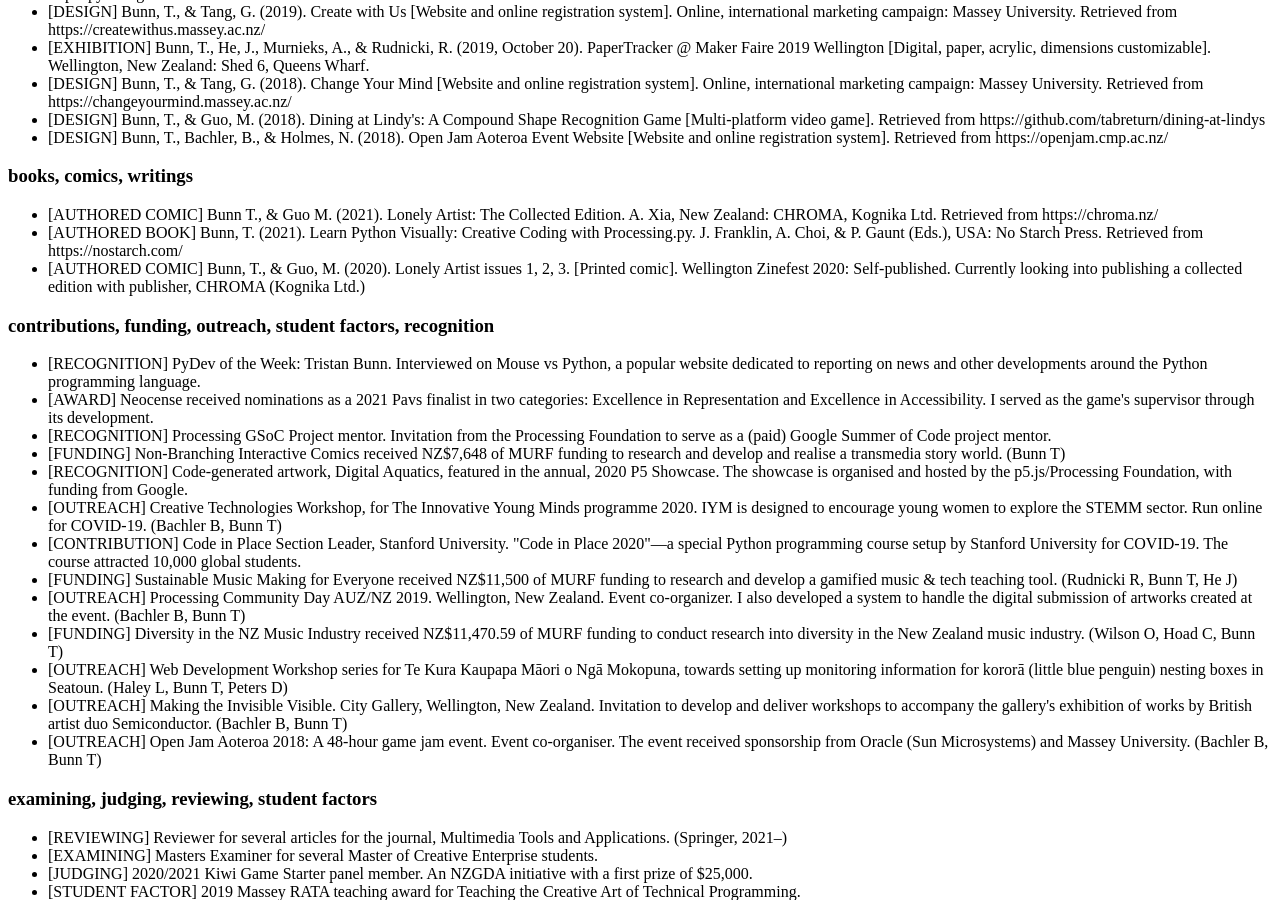
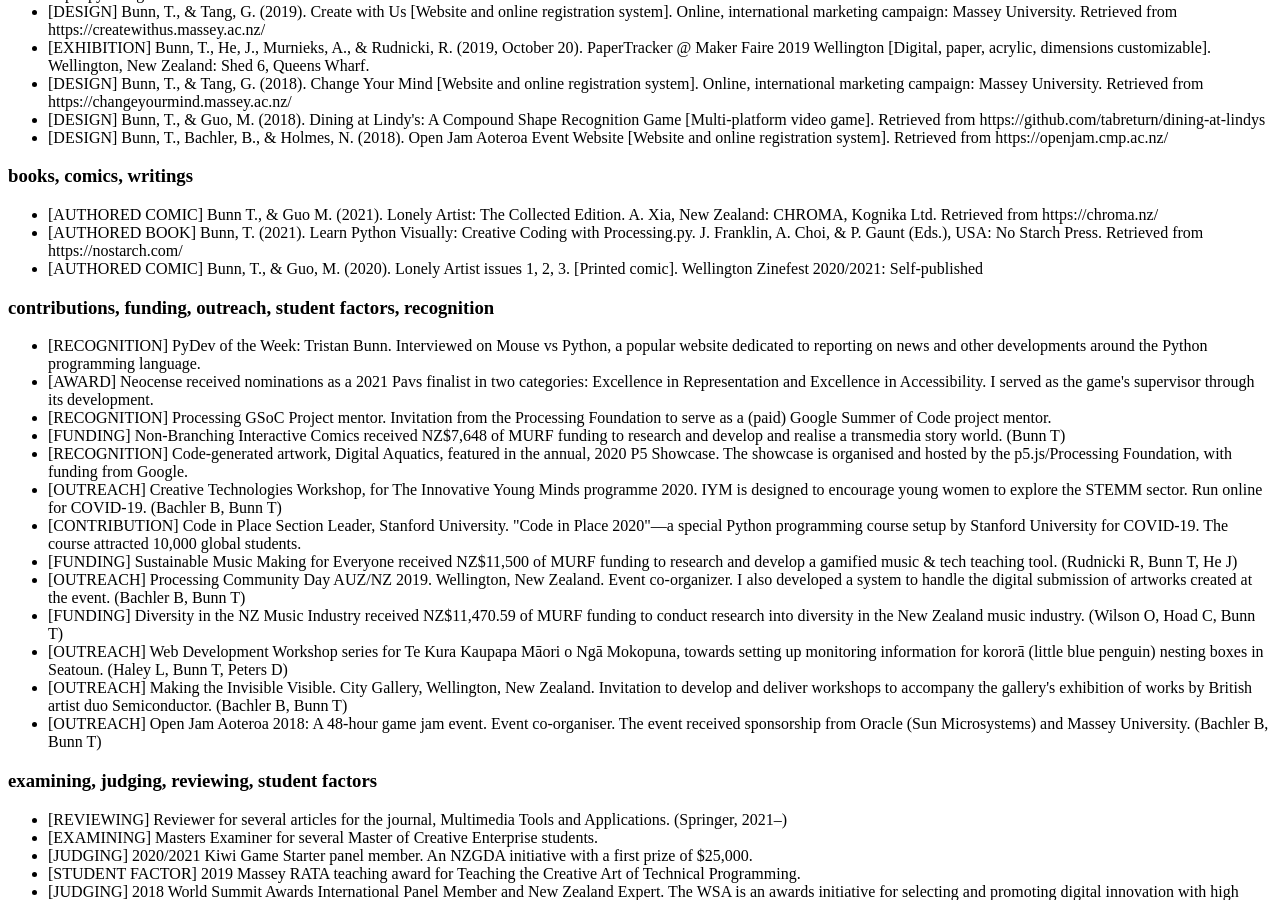
Before and after one commit to tabreturn/tabreturn.portfolio, a Jekyll site: the page built from resume.html, in a window 1280 px wide and 900 px high, scrolled down 800 px. Built offline with Jekyll 4.4.1, drawn with Linux system fonts in a browser that asks for light colours; comment, search, counter and statistics services are not loaded.

Commit message:
- edit zine entry

```diff
--- a/resume.html
+++ b/resume.html
@@ -43,7 +43,7 @@
 
 <li>[AUTHORED COMIC] Bunn T., & Guo M. (2021). Lonely Artist: The Collected Edition. A. Xia, New Zealand: CHROMA, Kognika Ltd. Retrieved from https://chroma.nz/</li>
 <li>[AUTHORED BOOK] Bunn, T. (2021). Learn Python Visually: Creative Coding with Processing.py. J. Franklin, A. Choi, & P. Gaunt (Eds.), USA: No Starch Press. Retrieved from https://nostarch.com/</li>
-<li>[AUTHORED COMIC] Bunn, T., & Guo, M. (2020). Lonely Artist issues 1, 2, 3. [Printed comic]. Wellington Zinefest 2020: Self-published. Currently looking into publishing a collected edition with publisher, CHROMA (Kognika Ltd.)</li>
+<li>[AUTHORED COMIC] Bunn, T., & Guo, M. (2020). Lonely Artist issues 1, 2, 3. [Printed comic]. Wellington Zinefest 2020/2021: Self-published</li>
 
   </ul>
   <h3>contributions, funding, outreach, student factors, recognition</h3>
```
